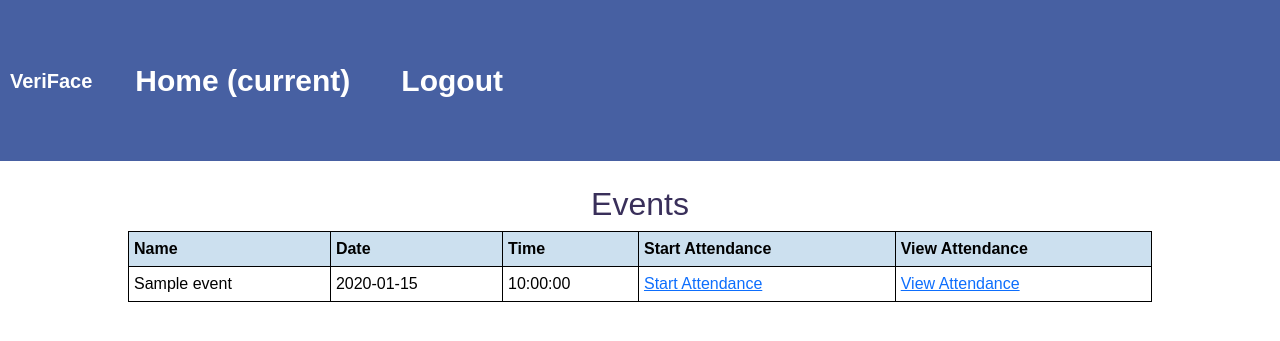
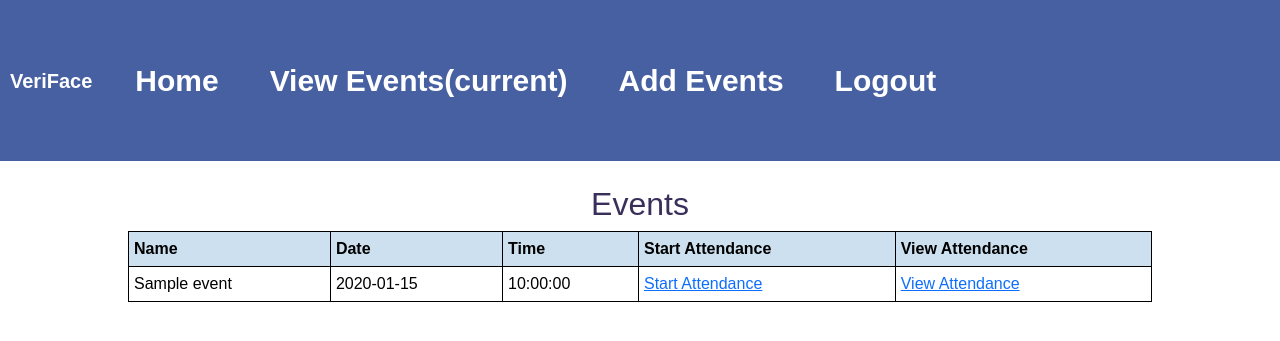
Before and after one commit to YueYingLee/VeriFace, a Flask app: page /viewEvents in a window 1280 px wide. Shown: the top 341 px of the page. Run offline with Flask 3, Linux system fonts and the light colour scheme; a user stored in the database is signed in; tables that the repository leaves empty hold one stand-in row (values such as "Sample post"); some libraries are stand-ins or nearby versions.

Commit message:
added changes to navbar so prof can see view and add events shortcuts

```diff
--- a/app/templates/viewEvents.html
+++ b/app/templates/viewEvents.html
@@ -11,7 +11,13 @@
   <div class="collapse navbar-collapse" id="navbarNav">
     <ul class="navbar-nav">
       <li class="nav-item active">
-        <a class="nav-link" href="/">Home <span class="sr-only">(current)</span></a>
+        <a class="nav-link" href="/">Home</a>
+      </li>
+      <li class="nav-item">
+        <a class="nav-link" href="/viewEvents">View Events<span class="sr-only">(current)</span></a>
+      </li>
+      <li class="nav-item">
+        <a class="nav-link" href="/addEvents">Add Events</a>
       </li>
       <li class="nav-item">
         <a class="nav-link" href="/logout">Logout</a>
```
Also changed, not shown: app/templates/index.html (+8 -0 lines).
